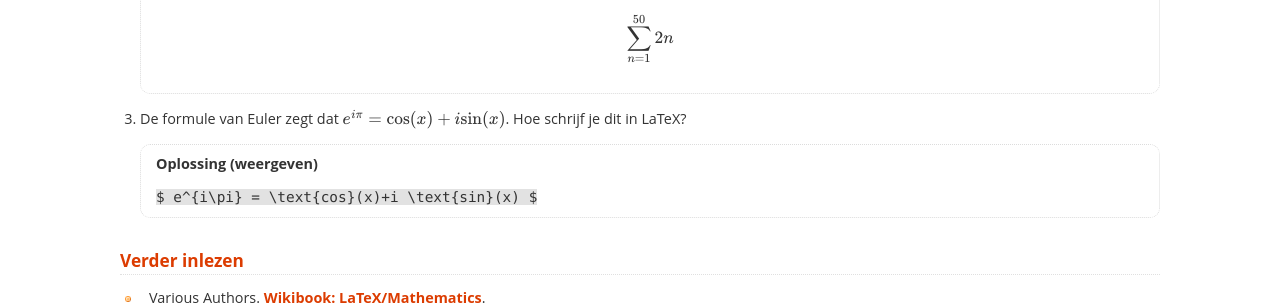
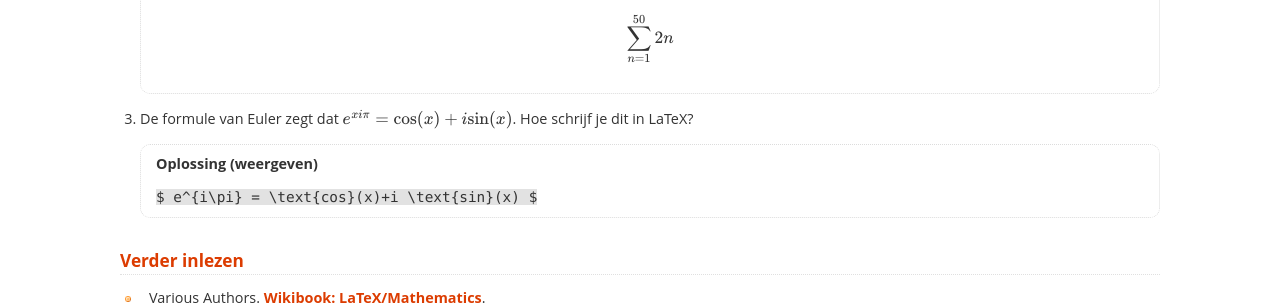
Before and after one commit to knz/leerlijn-informatica, a Sphinx documentation site: the page built from source/wmath1.rst, in a window 1280 px wide and 900 px high, scrolled down 1722 px. Shown: the part 425-730 px from the top of the window. Built offline with Sphinx 7.4.7, drawn with Linux system fonts in a browser that asks for light colours; some web fonts are replaced; formulas are drawn with MathJax 3.

Commit message:
Minor fix.

```diff
--- a/source/wmath1.rst
+++ b/source/wmath1.rst
@@ -125,7 +125,7 @@ Wat je absoluut moet weten
       .. math::
          \sum_{n=1}^{50} 2n
 
-3. De formule van Euler zegt dat :math:`e^{i\pi} =
+3. De formule van Euler zegt dat :math:`e^{xi\pi} =
    \text{cos}(x)+i \text{sin}(x)`. Hoe schrijf je dit in LaTeX?
 
    .. admonition:: Oplossing
```
